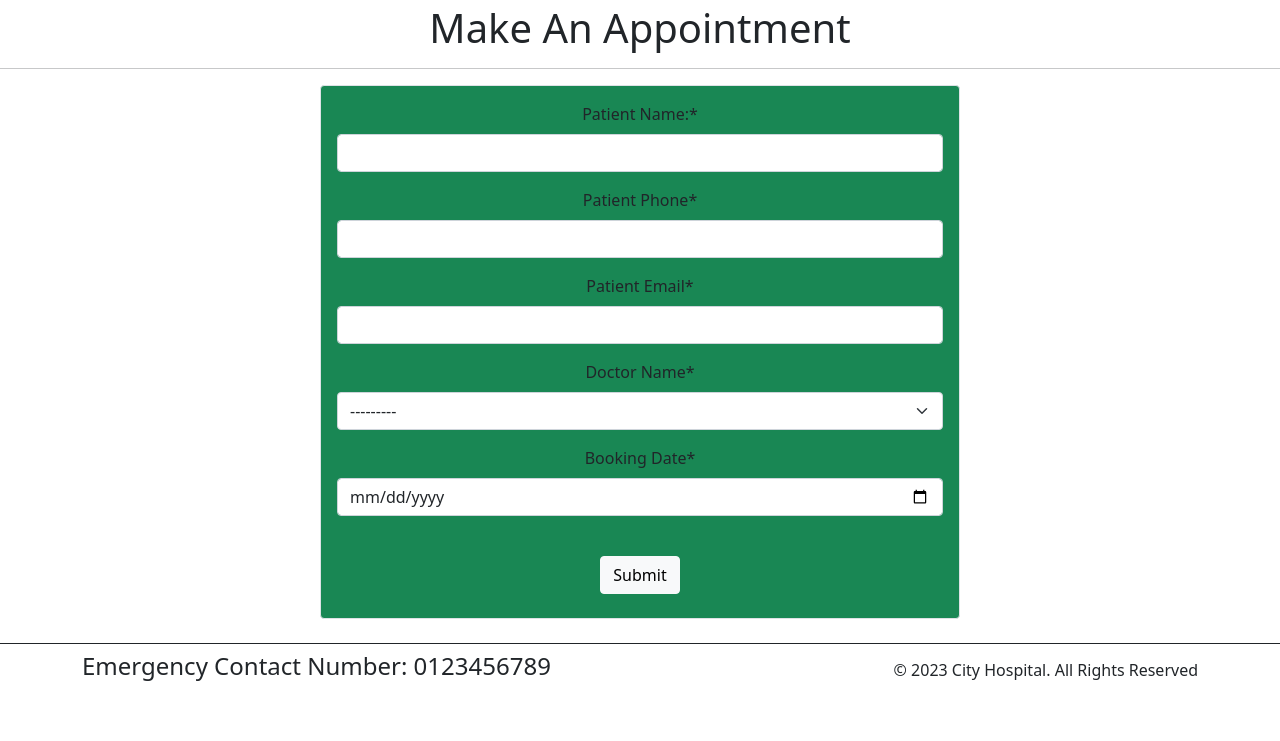
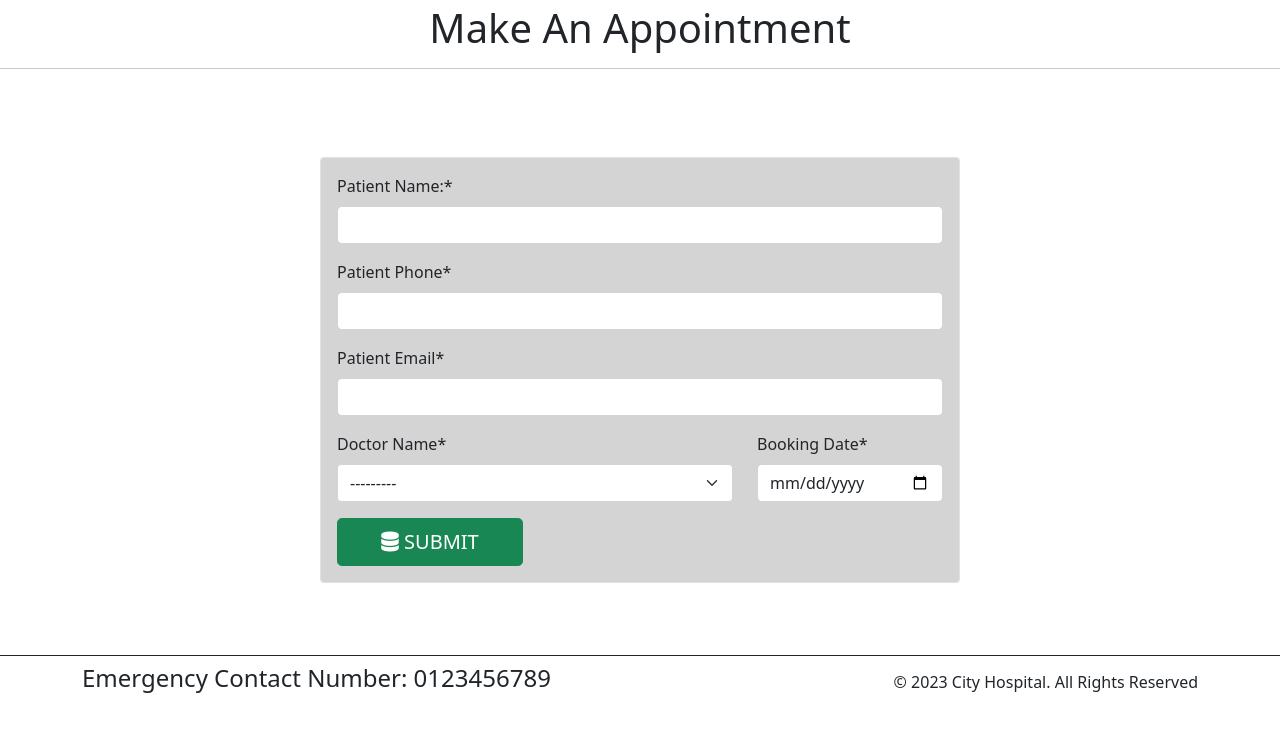
Before and after one commit to sageerkv/HOSPITAL, a Django app: page /booking/ in a window 1280 px wide. Shown: the part 59-800 px from the top of the page. Run offline with Django 4.2, Linux system fonts and the light colour scheme; data comes from the database, SQL or seed files in the repository; both versions use the stored data as it was after the commit; some libraries are stand-ins or nearby versions.

Commit message:
initial commit

```diff
--- a/Hospital/Hos_app/views.py
+++ b/Hospital/Hos_app/views.py
@@ -55,7 +55,8 @@ def booking(request):
         form = BookingForm(request.POST)
         if form.is_valid():
             form.save()
-            return render(request, 'confirmation.html')
+            messages.success(request, ("We have received your appointment request, our representative will call you shortly.!"))
+            return redirect('booking')
     form = BookingForm()
     dict_form = {
         'form': form
--- a/Hospital/templates/base.html
+++ b/Hospital/templates/base.html
@@ -14,8 +14,9 @@
     <meta name="author" content="">
     <link rel="stylesheet"
       href=" https://cdn.jsdelivr.net/npm/bootstrap@5.1.3/dist/css/bootstrap.min.css ">
-    <link rel="stylesheet"
-      href="https://use.fontawesome.com/releases/v5.2.0/css/all.css">
+      <link rel="stylesheet" href="https://cdnjs.cloudflare.com/ajax/libs/font-awesome/6.3.0/css/all.min.css"
+      integrity="sha512-SzlrxWUlpfuzQ+pcUCosxcglQRNAq/DZjVsC0lE40xsADsfeQoEypE+enwcOiGjk/bSuGGKHEyjSoQ1zVisanQ=="
+      crossorigin="anonymous" referrerpolicy="no-referrer"/>
       <link rel="stylesheet" href="{% static '/css/style.css'%}">
     <title>{% block title %}base{% endblock title %}</title>
   </head>
--- a/Hospital/templates/booking.html
+++ b/Hospital/templates/booking.html
@@ -11,13 +11,43 @@
 {% block content %}
   <h1 class="text-center m-1">Make An Appointment</h1>
   <hr>
-<div class="container w-50 p-3 text-center my-20 border rounded mb-4 bg-success">
-  <form action=""method="POST">
+<br>
+
+<div class="container">
+  {% if messages %}
+  {% for message in messages %}
+  <div class="alert alert-success alert-dismissible fade show" role="alert">
+    {{ message }}
+      <button type="button" class="btn-close" data-bs-dismiss="alert" aria-label="Close"></button>
+    </div>
+  </div>
+  {% endfor%}
+  {% endif%}
+</div>
+
+  <br>
+  <br>
+<div class="container w-50 p-3 my-20 border rounded mb-4" style="background-color:hsla(0, 1%, 63%, 0.448) ;">
+  <form action="" method="POST" autocomplete="off" class="fw-semibold">
     {% csrf_token %}
-    {{form|crispy}}
-    <br>
-    <button class="btn btn-light mb-2" type="submit" onMouseOver="this.style.color='red'"
-    onMouseOut="this.style.color='black'">Submit</button>
-   </form>
+    {{form.p_name|as_crispy_field}}
+    {{form.p_phone|as_crispy_field}}
+    {{form.p_email|as_crispy_field}}
+        <div class="row">
+            <div class="col-md-8">
+                {{form.doc_name|as_crispy_field}}
+            </div>
+            <div class="col-md-4">
+                {{form.Booking_date|as_crispy_field}}
+            </div>
+        </div>
+        <div class="row">
+            <div class="col-md-4">
+                <button type="submit" class="btn btn-success btn-lg col-md-12  d-md-block"><i class="fa-solid fa-database"></i> SUBMIT</button>
+            </div>
+        </div>
+  </form>
 </div>
+<br>
+<br>
 {% endblock content %}
```
Also changed, not shown: Hospital/templates/accounts/base.html (+4 -5 lines), Hospital/templates/confirmation.html (deleted, +0 -13 lines), Hospital/templates/index.html (+3 -4 lines), Hospital/db.sqlite3.
